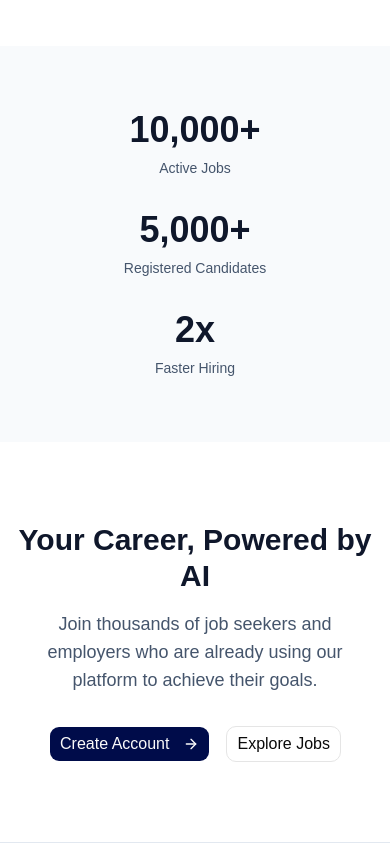
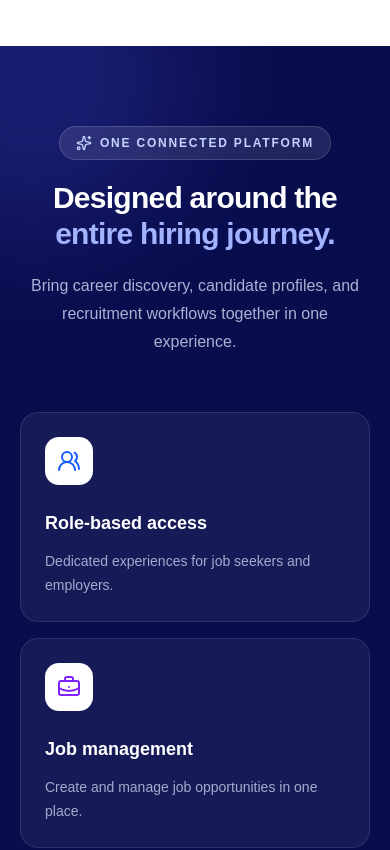
Before and after one commit to abul-hasan-farrukh/job-portal-frontend, a React (Vite) app: page / in a window 390 px wide. Shown: the part 8320-9170 px from the top of the page. Built offline with nearby package versions, Linux system fonts and the light colour scheme; no server answers.

Commit message:
feat: enhance Stats component with capabilities overview and improved layout

```diff
--- a/src/components/Stats.jsx
+++ b/src/components/Stats.jsx
@@ -1,37 +1,95 @@
-export default function Stats() {
-  const stats = [
+import {
+  UsersRound,
+  BriefcaseBusiness,
+  FileCheck2,
+  Sparkles,
+} from "lucide-react"
+
+const capabilities = [
   {
-      value: "10,000+",
-      label: "Active Jobs"
+    icon: UsersRound,
+    title: "Role-based access",
+    description:
+      "Dedicated experiences for job seekers and employers.",
+    color: "text-blue-600",
+    bg: "bg-blue-50",
   },
   {
-      value: "5,000+",
-      label: "Registered Candidates"
+    icon: BriefcaseBusiness,
+    title: "Job management",
+    description:
+      "Create and manage job opportunities in one place.",
+    color: "text-violet-600",
+    bg: "bg-violet-50",
   },
   {
-      value: "2x",
-      label: "Faster Hiring"
-    }
+    icon: FileCheck2,
+    title: "Application workflows",
+    description:
+      "Organize applications and follow their progress.",
+    color: "text-emerald-600",
+    bg: "bg-emerald-50",
+  },
+  {
+    icon: Sparkles,
+    title: "AI-focused experience",
+    description:
+      "A career platform designed around smarter discovery.",
+    color: "text-amber-600",
+    bg: "bg-amber-50",
+  },
 ]
 
+export default function Stats() {
   return (
-    // Trust / Stats section with muted colors
-    <section className="bg-slate-50 py-16">
-      <div className="container mx-auto px-4">
-        <div className="grid gap-8 md:grid-cols-3 max-w-4xl mx-auto">
-          {stats.map((stat, index) => (
-            <div key={index} className="text-center">
-              {/* Value */}
-              <div className="text-4xl md:text-5xl font-bold text-slate-900 mb-2">
-                {stat.value}
+    <section className="relative overflow-hidden bg-[#080D4D] py-20 sm:py-24">
+      <div className="absolute -left-32 -top-32 h-80 w-80 rounded-full bg-indigo-500/20 blur-3xl" />
+
+      <div className="absolute -bottom-40 -right-20 h-96 w-96 rounded-full bg-violet-500/20 blur-3xl" />
+
+      <div className="relative mx-auto max-w-7xl px-5 sm:px-8 lg:px-10">
+        <div className="mx-auto mb-14 max-w-3xl text-center">
+          <span className="inline-flex items-center gap-2 rounded-full border border-white/15 bg-white/10 px-4 py-2 text-xs font-bold uppercase tracking-[0.15em] text-indigo-200">
+            <Sparkles className="h-4 w-4" />
+            One connected platform
+          </span>
+
+          <h2 className="mt-5 text-3xl font-extrabold tracking-tight text-white sm:text-4xl lg:text-5xl">
+            Designed around the
+            <span className="text-indigo-300"> entire hiring journey.</span>
+          </h2>
+
+          <p className="mx-auto mt-5 max-w-2xl text-base leading-7 text-indigo-100/75 sm:text-lg">
+            Bring career discovery, candidate profiles, and
+            recruitment workflows together in one experience.
+          </p>
         </div>
 
-              {/* Label */}
-              <div className="text-sm text-slate-600 font-medium">
-                {stat.label}
+        <div className="grid gap-4 sm:grid-cols-2 lg:grid-cols-4">
+          {capabilities.map((item) => {
+            const Icon = item.icon
+
+            return (
+              <div
+                key={item.title}
+                className="rounded-2xl border border-white/10 bg-white/[0.06] p-6 backdrop-blur-sm transition-all duration-300 hover:-translate-y-1 hover:border-white/20 hover:bg-white/[0.1]"
+              >
+                <div
+                  className={`flex h-12 w-12 items-center justify-center rounded-xl bg-white ${item.color}`}
+                >
+                  <Icon className="h-6 w-6" />
                 </div>
+
+                <h3 className="mt-6 text-lg font-bold text-white">
+                  {item.title}
+                </h3>
+
+                <p className="mt-3 text-sm leading-6 text-indigo-100/70">
+                  {item.description}
+                </p>
               </div>
-          ))}
+            )
+          })}
         </div>
       </div>
     </section>
```
Lines whose indentation alone changed are shown as unchanged.
